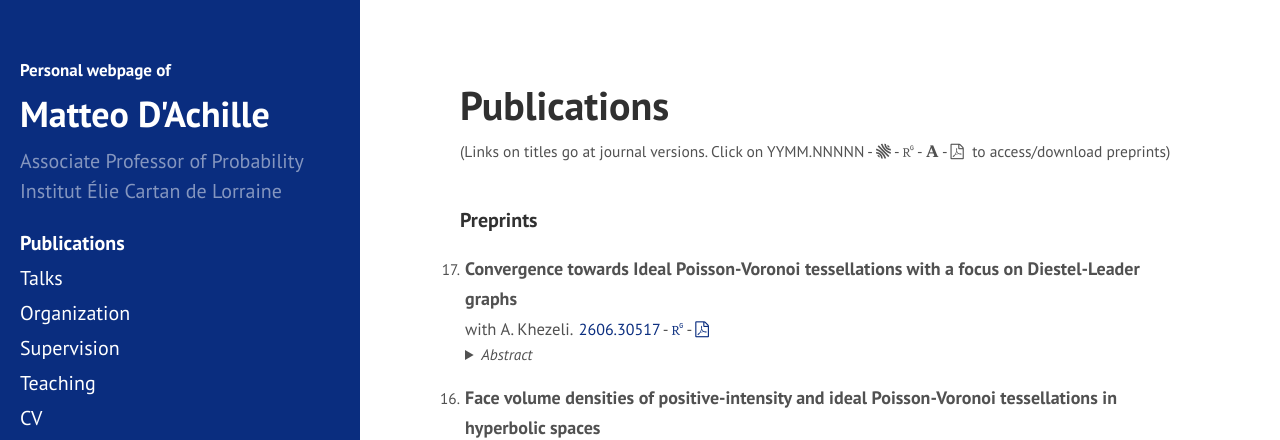
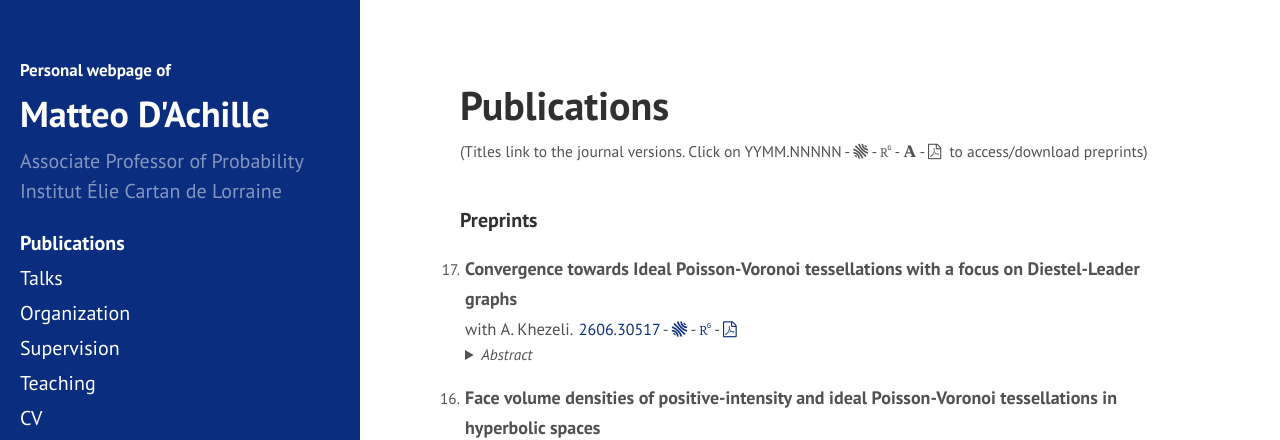
Before and after one commit to matteodachille/matteodachille.github.io, a Jekyll site: the page built from publications.md, in a window 1280 px wide and 900 px high. Shown: the top 440 px of the window. Built offline with Jekyll 4.4.1, drawn with Linux system fonts in a browser that asks for light colours; nearby versions of some CDN libraries; some web fonts are replaced.

Commit message:
Typo fixing

```diff
--- a/_data/pubs.yml
+++ b/_data/pubs.yml
@@ -7,7 +7,7 @@
   preprint: True
   published: False
   submitted : False
-  #halurl: "https://hal.science/hal-05668907"
+  halurl: "https://hal.science/hal-05679744"
   year: 2026
   npages: 50
   #submitted: True
--- a/publications.md
+++ b/publications.md
@@ -6,7 +6,7 @@ order: 1
 <!-- - TOC
 {:toc} -->
 
-(Links on titles go at journal versions. Click on YYMM.NNNNN - <i class="ai ai-hal ai-align-center-1x"></i> - <i class="ai ai-researchgate ai-align-center-1x"></i> - <i class="ai ai-academia ai-align-center-1x"></i> - <i class="fa fa-file-pdf-o" aria-hidden="true"></i>&nbsp; to access/download preprints)
+(Titles link to the journal versions. Click on YYMM.NNNNN - <i class="ai ai-hal ai-align-center-1x"></i> - <i class="ai ai-researchgate ai-align-center-1x"></i> - <i class="ai ai-academia ai-align-center-1x"></i> - <i class="fa fa-file-pdf-o" aria-hidden="true"></i>&nbsp; to access/download preprints)
 {: style="font-size: 15.5px; margin-left: 0px" }
 
 {% assign list_wip = site.data.pubs | where: 'upcoming', true %}
```
Also changed, not shown: 1 other file.
